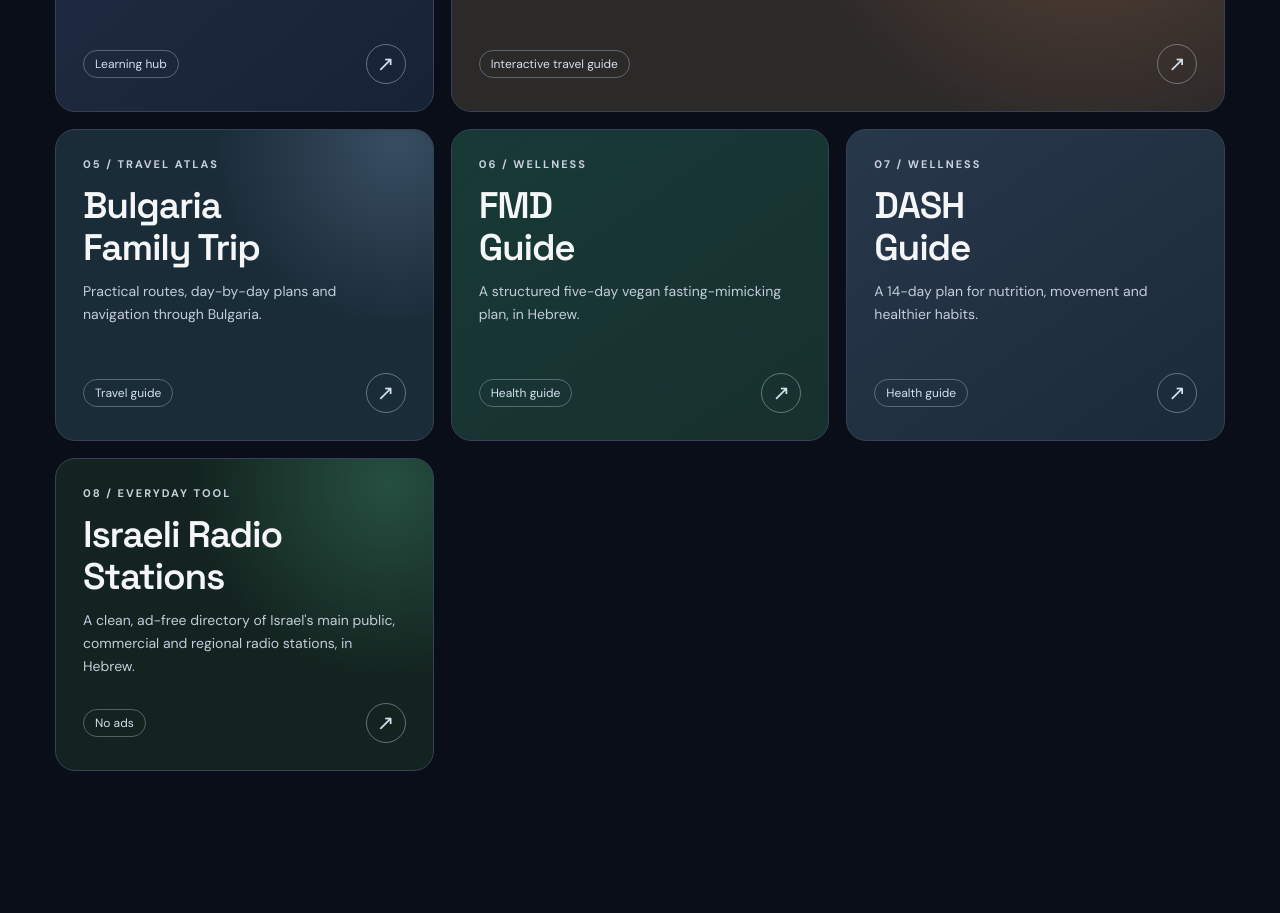
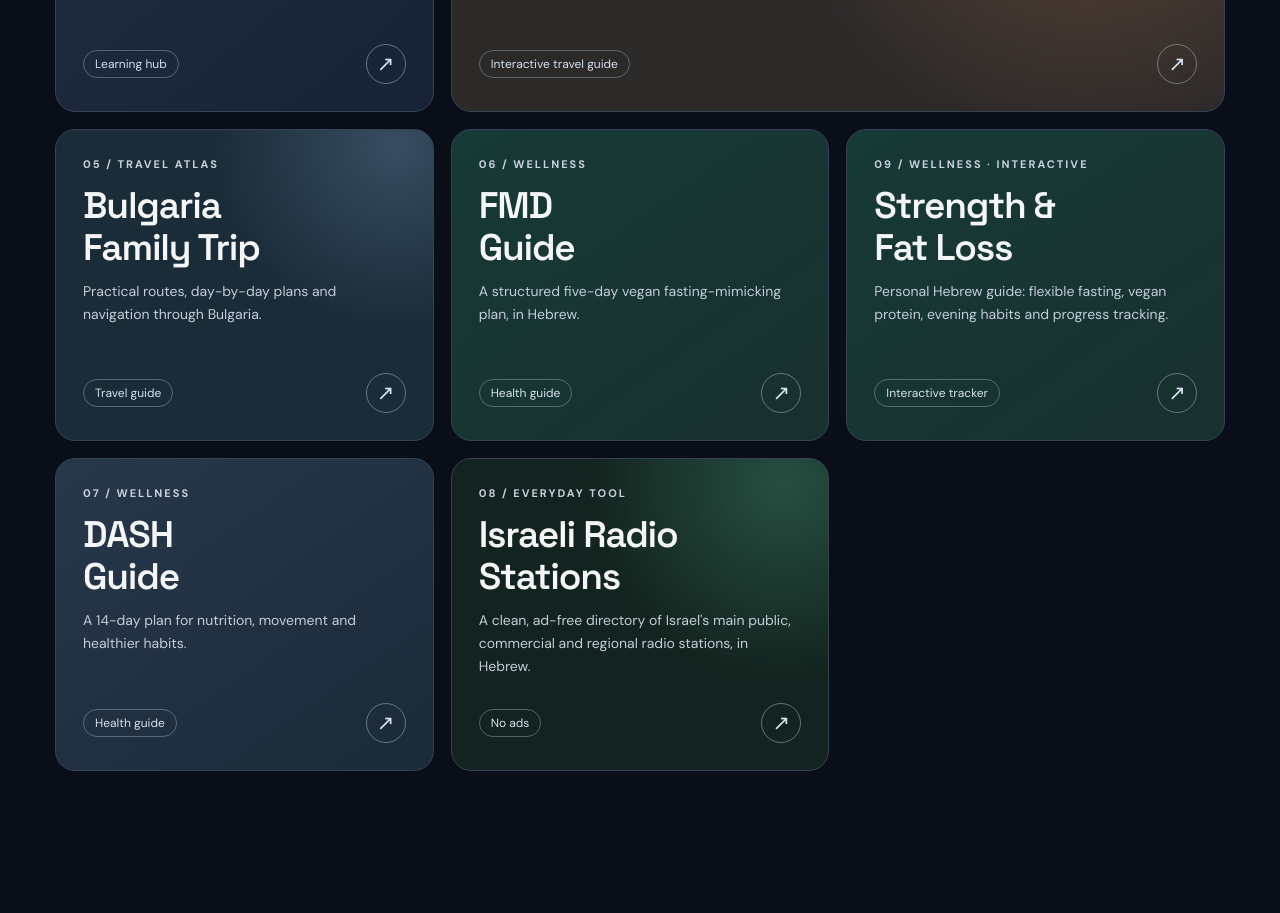
Before and after one commit to itamarlev/website, a plain HTML site: page index.html in a window 1280 px wide. Shown: the part 1501-2414 px from the top of the page. Drawn offline with Linux system fonts and the light colour scheme.

Commit message:
Link strength and fat loss tracker from homepage

```diff
--- a/index.html
+++ b/index.html
@@ -17,6 +17,7 @@
 <a class="card trip wide" href="/trips/zurich-black-forest-alsace-2026/"><div><div class="category">04 / TRAVEL ATLAS</div><h3>Zurich, Black Forest<br>& Alsace</h3><p>Eleven days, three countries. An interactive family road-trip guide with maps, places and flexible daily plans.</p></div><div class="card-bottom"><span class="tag">Interactive travel guide</span><span class="card-arrow" aria-hidden="true">↗</span></div></a>
 <a class="card bulgaria" href="/trips/bulgaria-2026/"><div><div class="category">05 / TRAVEL ATLAS</div><h3>Bulgaria<br>Family Trip</h3><p>Practical routes, day-by-day plans and navigation through Bulgaria.</p></div><div class="card-bottom"><span class="tag">Travel guide</span><span class="card-arrow" aria-hidden="true">↗</span></div></a>
 <a class="card health" href="/health/fmd-5-day-guide/"><div><div class="category">06 / WELLNESS</div><h3>FMD<br>Guide</h3><p>A structured five-day vegan fasting-mimicking plan, in Hebrew.</p></div><div class="card-bottom"><span class="tag">Health guide</span><span class="card-arrow" aria-hidden="true">↗</span></div></a>
+<a class="card health" href="/health/strength-and-fat-loss/"><div><div class="category">09 / WELLNESS · INTERACTIVE</div><h3>Strength &amp;<br>Fat Loss</h3><p>Personal Hebrew guide: flexible fasting, vegan protein, evening habits and progress tracking.</p></div><div class="card-bottom"><span class="tag">Interactive tracker</span><span class="card-arrow" aria-hidden="true">↗</span></div></a>
 <a class="card dash" href="/health/dash-14-day-guide/"><div><div class="category">07 / WELLNESS</div><h3>DASH<br>Guide</h3><p>A 14-day plan for nutrition, movement and healthier habits.</p></div><div class="card-bottom"><span class="tag">Health guide</span><span class="card-arrow" aria-hidden="true">↗</span></div></a>
 <a class="card radio" href="/radio/"><div><div class="category">08 / EVERYDAY TOOL</div><h3>Israeli Radio<br>Stations</h3><p>A clean, ad-free directory of Israel's main public, commercial and regional radio stations, in Hebrew.</p></div><div class="card-bottom"><span class="tag">No ads</span><span class="card-arrow" aria-hidden="true">↗</span></div></a>
 </div></section>
```
